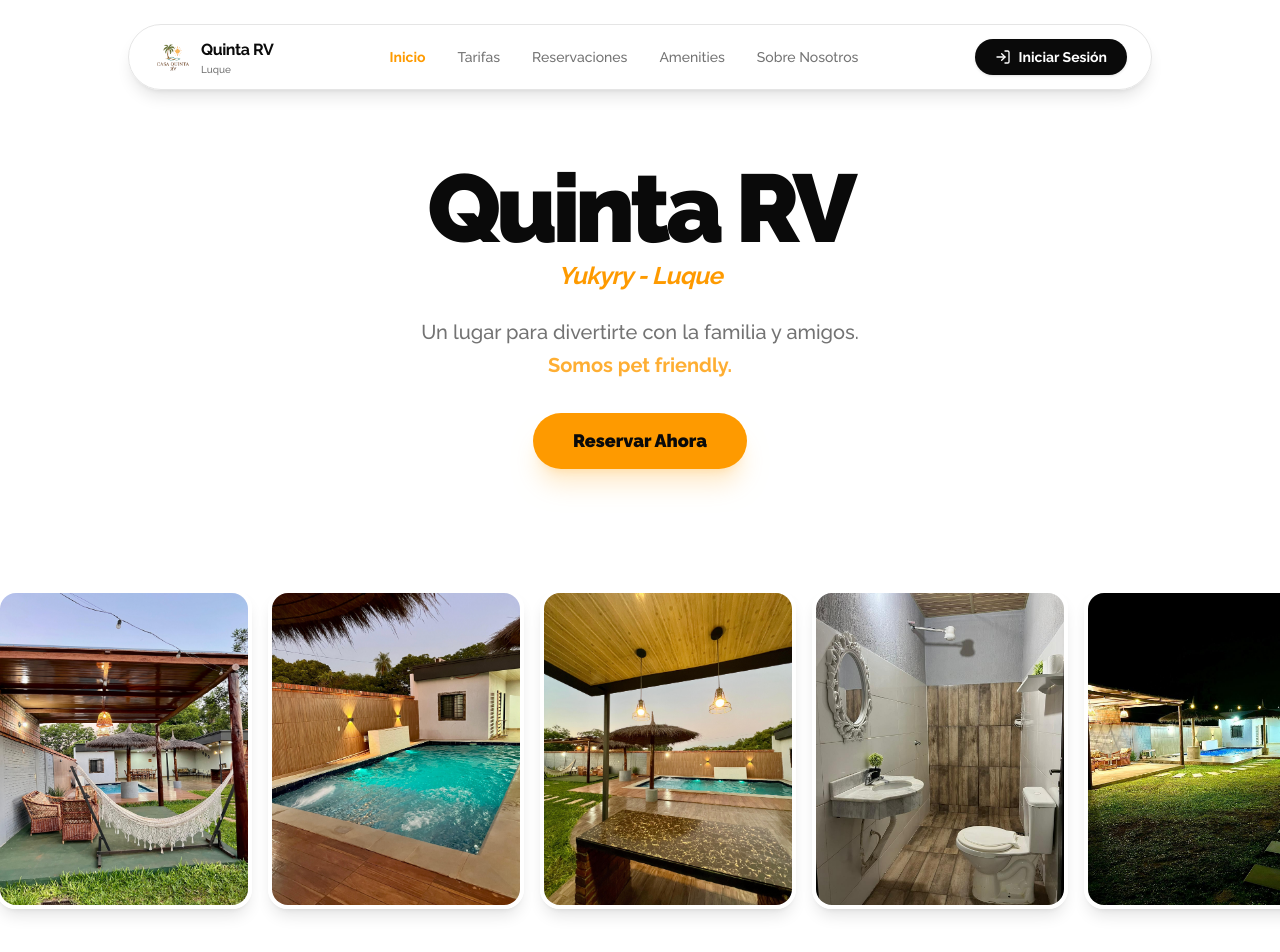
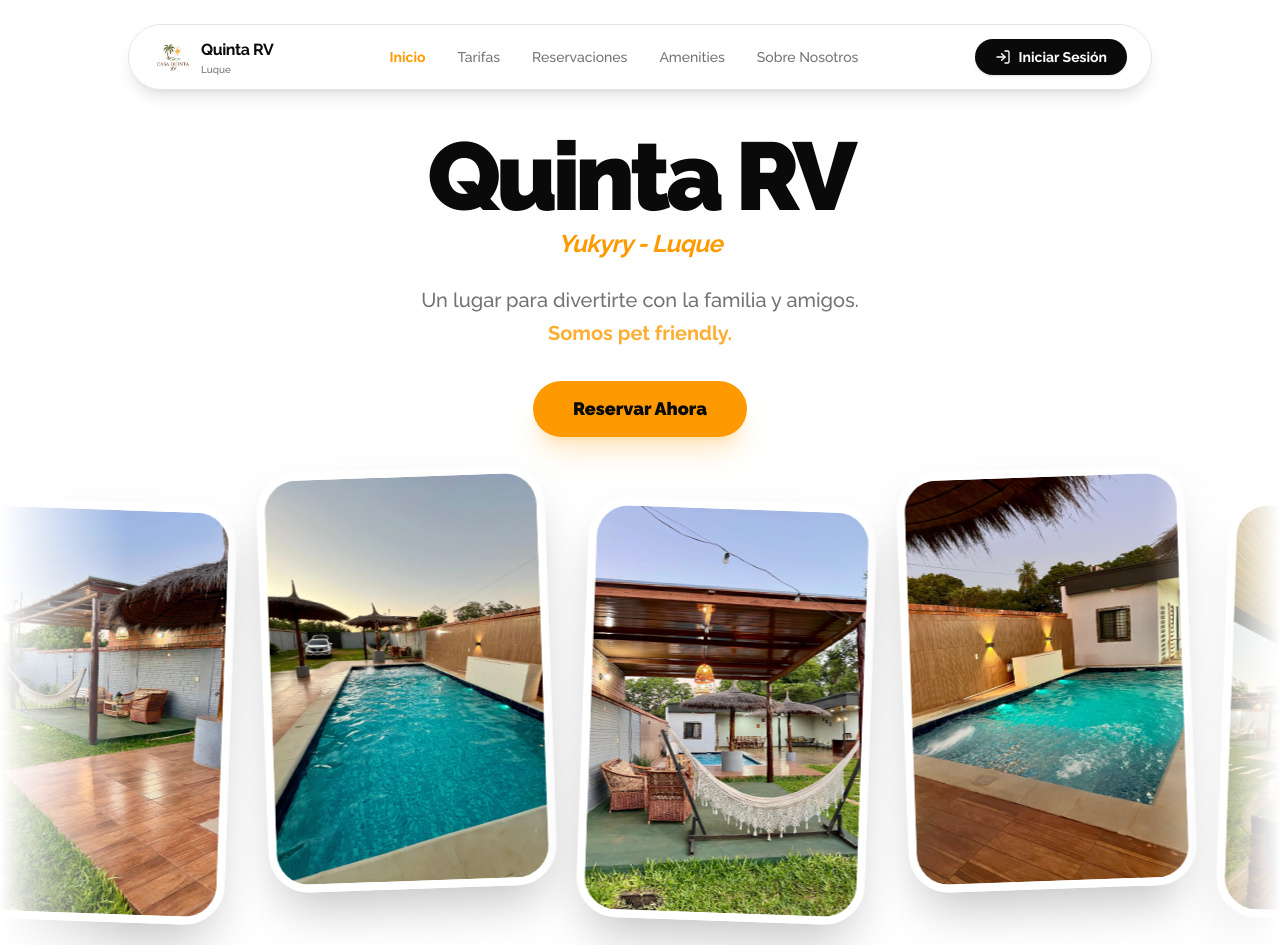
Before and after one commit to zcaraluna/quinta-rv, a Next.js app: page / in a window 1280 px wide. Shown: the top 952 px of the page. Built offline with nearby package versions, Linux system fonts and the light colour scheme.

Commit message:
UI: Complete redesign of Home page for better screen fit and dynamic reel

```diff
--- a/src/app/(public)/page.tsx
+++ b/src/app/(public)/page.tsx
@@ -6,7 +6,7 @@ export default async function Home() {
     return (
         <main className="min-h-screen bg-background flex flex-col items-center">
             {/* Header Section */}
-            <section className="w-full pt-32 sm:pt-40 pb-10 text-center px-4 max-w-4xl mx-auto">
+            <section className="w-full pt-20 sm:pt-32 pb-4 text-center px-4 max-w-4xl mx-auto">
                 <div className="space-y-1 mb-6">
                     <h1 className="text-5xl sm:text-6xl md:text-8xl font-black tracking-tighter text-foreground leading-none">
                         Quinta RV
@@ -27,7 +27,7 @@ export default async function Home() {
             </section>
 
             {/* Photo Reel Section */}
-            <section className="w-full mt-10">
+            <section className="w-full -mt-2">
                 <PhotoReel />
             </section>
 
--- a/src/components/booking/photo-reel.tsx
+++ b/src/components/booking/photo-reel.tsx
@@ -6,49 +6,55 @@ const IMAGES = Array.from({ length: 15 }, (_, i) => `/casaquinta/quinta-rv (${i
 
 export function PhotoReel() {
   return (
-    <div className="w-full overflow-hidden bg-background py-6 sm:py-10">
-      <div className="relative flex">
-        {/* Infinite scroll container */}
-        <div className="flex animate-marquee whitespace-nowrap gap-3 sm:gap-4">
+    <div className="w-full relative py-10 overflow-hidden group">
+      {/* Side gradients to hide edges */}
+      <div className="absolute inset-y-0 left-0 w-32 bg-gradient-to-r from-background to-transparent z-10 pointer-events-none" />
+      <div className="absolute inset-y-0 right-0 w-32 bg-gradient-to-l from-background to-transparent z-10 pointer-events-none" />
+
+      <div className="flex animate-marquee gap-6 sm:gap-8 items-center">
         {[...IMAGES, ...IMAGES].map((src, index) => (
           <div
             key={index}
-              className="relative w-40 h-56 sm:w-64 sm:h-80 flex-shrink-0 overflow-hidden rounded-3xl shadow-lg border-4 border-white"
+            className={cn(
+              "relative w-44 h-64 sm:w-72 sm:h-[420px] flex-shrink-0 overflow-hidden rounded-[2.5rem] shadow-2xl transition-all duration-700 hover:scale-110 hover:z-20 border-8 border-white",
+              index % 2 === 0 ? "rotate-2 translate-y-4" : "-rotate-2 -translate-y-4"
+            )}
           >
             <Image
               src={src}
               alt={`Casa Quinta View ${index + 1}`}
               fill
-                className="object-cover hover:scale-105 transition-transform duration-500"
-                sizes="(max-width: 640px) 200px, 300px"
-                priority={index < 3}
+              className="object-cover"
+              sizes="(max-width: 640px) 200px, 400px"
+              priority={index < 4}
             />
+            {/* Subtle overlay for depth */}
+            <div className="absolute inset-0 bg-gradient-to-t from-black/20 via-transparent to-transparent opacity-0 group-hover:opacity-100 transition-opacity" />
           </div>
         ))}
-        </div>
       </div>
 
       <style jsx global>{`
         @keyframes marquee {
-          0% {
-            transform: translateX(0);
-          }
-          100% {
-            transform: translateX(-50%);
-          }
+          0% { transform: translateX(0); }
+          100% { transform: translateX(-50%); }
         }
         .animate-marquee {
-          animation: marquee 40s linear infinite;
+          animation: marquee 60s linear infinite;
+        }
+        .animate-marquee:hover {
+          animation-play-state: paused;
         }
         @media (max-width: 640px) {
           .animate-marquee {
-            animation-duration: 25s;
+            animation-duration: 40s;
           }
-        }
-        .animate-marquee:hover {
-          animation-play-state: paused;
         }
       `}</style>
     </div>
   )
 }
+
+function cn(...inputs: any[]) {
+  return inputs.filter(Boolean).join(" ");
+}
```
Lines whose indentation alone changed are shown as unchanged.
